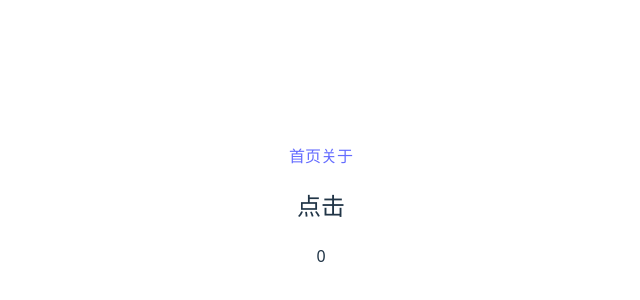
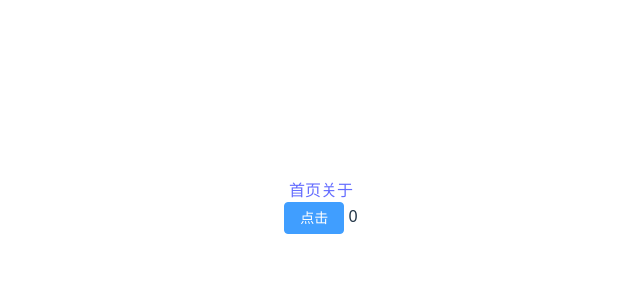
Before and after one commit to canlan527/vue3-admin-zf, a Vue app: page /home in a window 1280 px wide. Shown: the part 194-494 px from the top of the page, without its empty margins (319-959 px from the left). Built offline with nearby package versions, Linux system fonts and the light colour scheme.

Commit message:
feat: 集成element-plus

```diff
--- a/package.json
+++ b/package.json
@@ -12,6 +12,7 @@
     "prepare": "husky"
   },
   "dependencies": {
+    "element-plus": "^2.10.1",
     "pinia": "^3.0.3",
     "pnpm": "^10.11.1",
     "vue": "^3.5.13",
--- a/src/main.ts
+++ b/src/main.ts
@@ -2,6 +2,8 @@ import { createApp } from 'vue'
 import './style.css'
 import router from './router'
 import { createPinia } from 'pinia'
+import ElementPlus from 'element-plus'
+import 'element-plus/dist/index.css'
 import App from './App.vue'
 
 const app = createApp(App)
@@ -10,4 +12,5 @@ const pinia = createPinia()
 
 app.use(router)
 app.use(pinia)
+app.use(ElementPlus)
 app.mount('#app')
--- a/src/views/Home.vue
+++ b/src/views/Home.vue
@@ -1,6 +1,6 @@
 <template>
   <div>
-    <h2 @click="counterStore.increment">点击</h2>
+    <el-button type="primary" @click="counterStore.increment">点击</el-button>
     {{ counterStore.count }}
   </div>
 </template>
--- a/tsconfig.app.json
+++ b/tsconfig.app.json
@@ -13,7 +13,8 @@
     "baseUrl": ".",
     "paths": {
       "@/*": ["src/*"]
-    }
+    },
+    "types": ["element-plus/global"]
   },
   "include": ["src/**/*.ts", "src/**/*.tsx", "src/**/*.vue"]
 }
```
Also changed, not shown: 1 other file (tests, documents, lock files or other folders).
